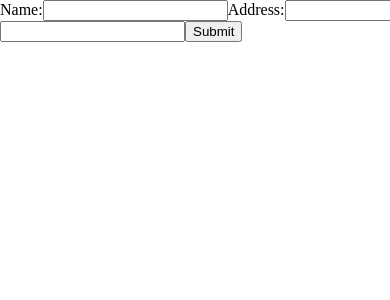
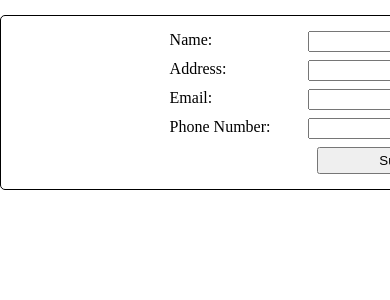
Before and after one commit to MikeMelchior/react-cv-project, a React (Create React App) app: page / in a window 390 px wide. Shown: the top 300 px of the page. Built offline with nearby package versions, Linux system fonts and the light colour scheme.

Commit message:
style resume header, add no-print media query

```diff
--- a/src/styles/styles.css
+++ b/src/styles/styles.css
@@ -1,3 +1,9 @@
+@media print {
+    .no-print {
+        visibility: hidden;
+    }
+}
+
 :root {
 
 }
@@ -15,26 +21,44 @@ html {
 
 body {
     display: grid;
-    grid-template-columns: 800px;
 }
 
-
-.resume-header form{
-    width: 90%;
+.resume-header {
     display: flex;
     flex-direction: column;
+    align-items: center;
+    gap: 5px;
 }
 
-.resume-header label {
+.resume-header h1 {
+    margin: 15px;
+}
+
+.resume-header-form {
+    width: 800px;
+    margin: 15px auto;
+}
+
+.resume-header-form label {
     width: 60%;
     display: flex;
     justify-content: space-between;
 }
 
-.resume-header input {
+.resume-header-form input {
     width: 70%;
 }
 
-.resume-header button {
-    width: 60%;
+.resume-header-form form {
+    display: flex;
+    flex-direction: column;
+    align-items: center;
+    gap: 8px;
+    border: 1px solid;
+    border-radius: 5px;
+    padding: 15px;
 }
+
+.resume-header-form button {
+    padding: 4px 60px;
+}
```
